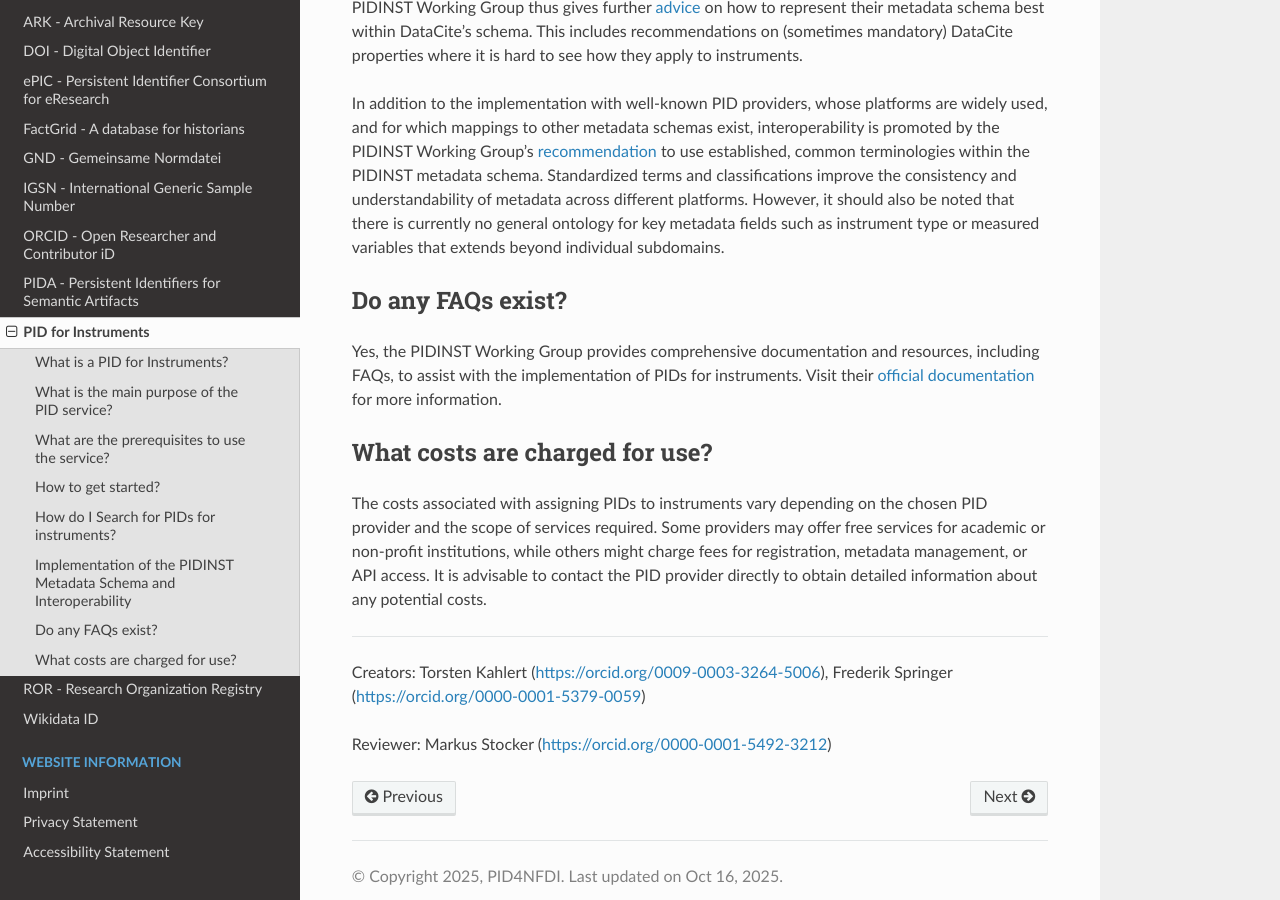
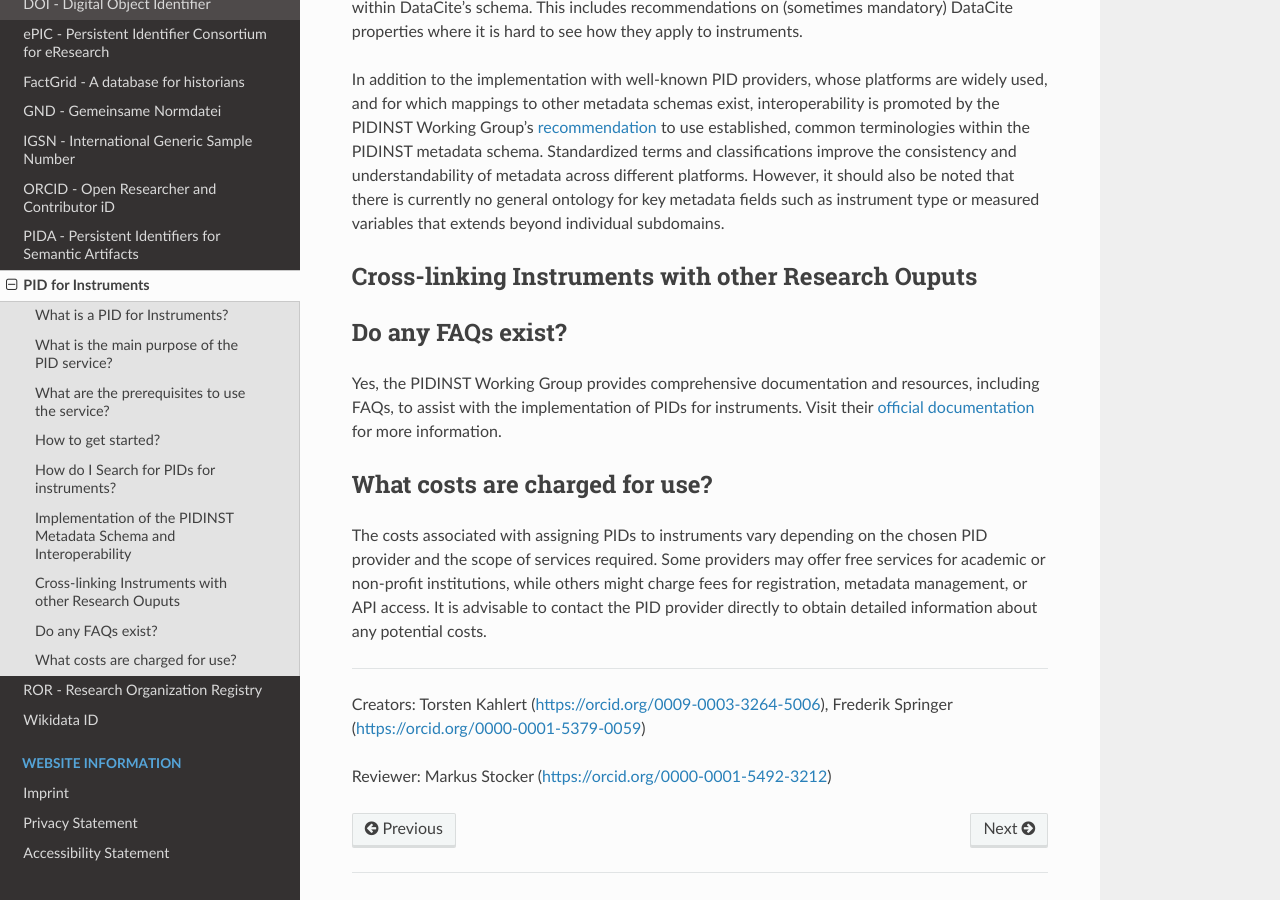
Before and after one commit to stephw-tib/pid4nfdi-training, a Sphinx documentation site: the page built from docs/source/pidinst.rst, in a window 1280 px wide and 900 px high, scrolled down 2551 px. Built offline with Sphinx 7.4.7 and the Read the Docs theme 3.1.0, drawn with Linux system fonts in a browser that asks for light colours; pages that are not in the unit, such as notebooks, are missing from menus; some of the changed lines change nothing that is shown.

Commit message:
start chapter on best practice for interlinking instruments

```diff
--- a/docs/source/pidinst.rst
+++ b/docs/source/pidinst.rst
@@ -41,7 +41,7 @@ Here’s a step-by-step guide to assigning PIDs to instruments:
 6.	**Assign the PID:** Use the provider’s platform or API to register the instrument, submit the metadata, and obtain a PID.
 7.	**Integrate and Use the PID:** Incorporate the PID into your data management systems, publications, and workflows to ensure consistent referencing.
 
-For detailed instructions, refer to the `DataCite Cookbook <https://docs.pidinst.org/en/latest/datacite-cookbook/index.html>`_, `the ePIC Cookbook <https://docs.pidinst.org/en/latest/epic-cookbook/index.html>`_ or the `B2INST User Guide <https://docs.eudat.eu/b2inst/forusers/>`_.
+For detailed instructions, refer to the `DataCite Cookbook <https://docs.pidinst.org/en/latest/datacite-cookbook/index.html>`_ or the `B2INST User Guide <https://docs.eudat.eu/b2inst/forusers/>`_.
 
 How do I Search for PIDs for instruments?
 -----------------------------------------
@@ -57,6 +57,10 @@ With the new relation types `"IsCollectedBy" <https://datacite-metadata-schema.r
 
 In addition to the implementation with well-known PID providers, whose platforms are widely used, and for which mappings to other metadata schemas exist, interoperability is promoted by the PIDINST Working Group’s `recommendation <https://docs.pidinst.org/en/latest/white-paper/metadata-schema-recommendations.html#using-common-terminologies>`_ to use established, common terminologies within the PIDINST metadata schema. Standardized terms and classifications improve the consistency and understandability of metadata across different platforms. However, it should also be noted that there is currently no general ontology for key metadata fields such as instrument type or measured variables that extends beyond individual subdomains.
 
+Cross-linking Instruments with other Research Ouputs
+----------------------------------------------------
+
+
 Do any FAQs exist?
 -------------------
 Yes, the PIDINST Working Group provides comprehensive documentation and resources, including FAQs, to assist with the implementation of PIDs for instruments. Visit their `official documentation <https://docs.pidinst.org/>`_ for more information.
```
